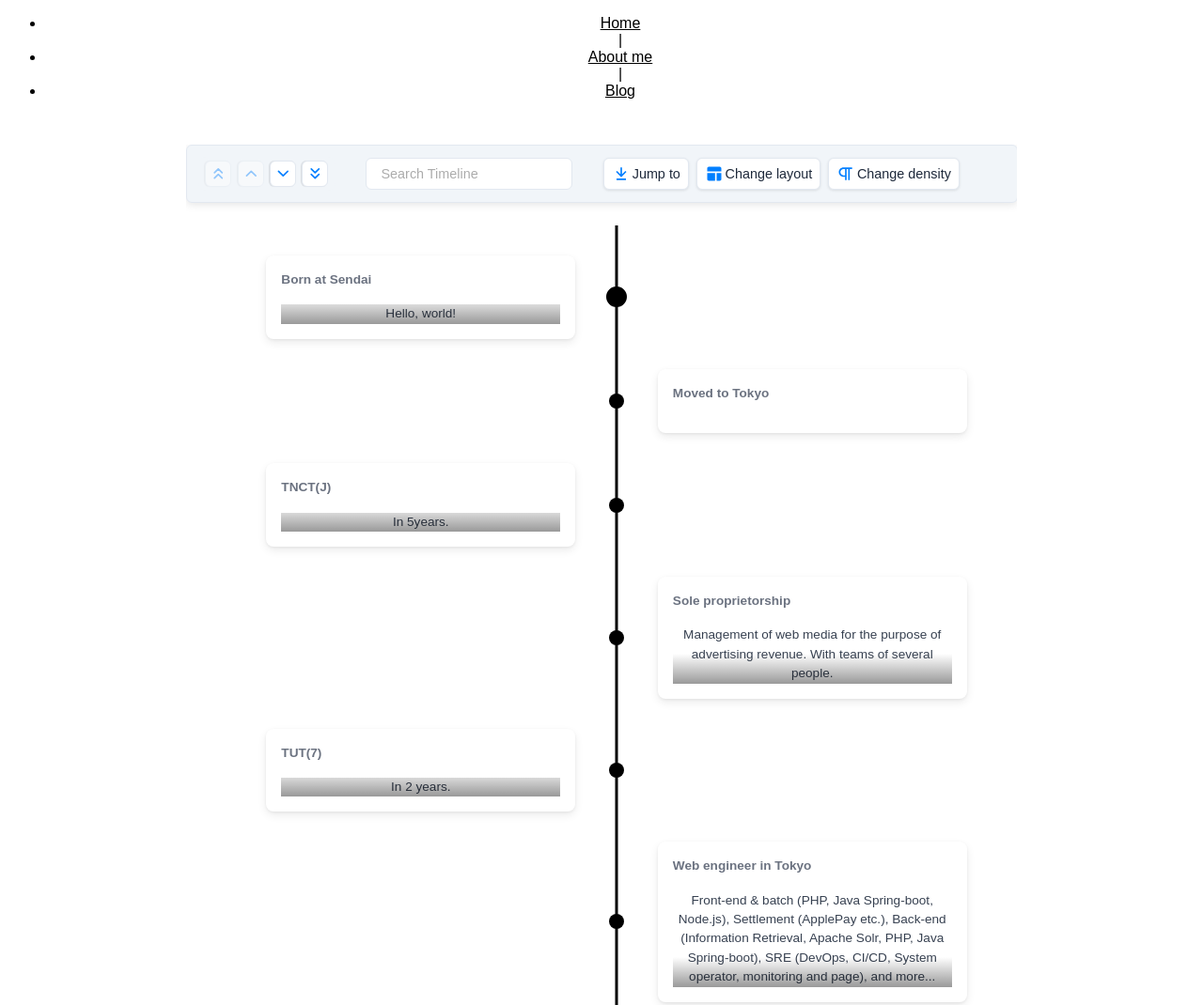
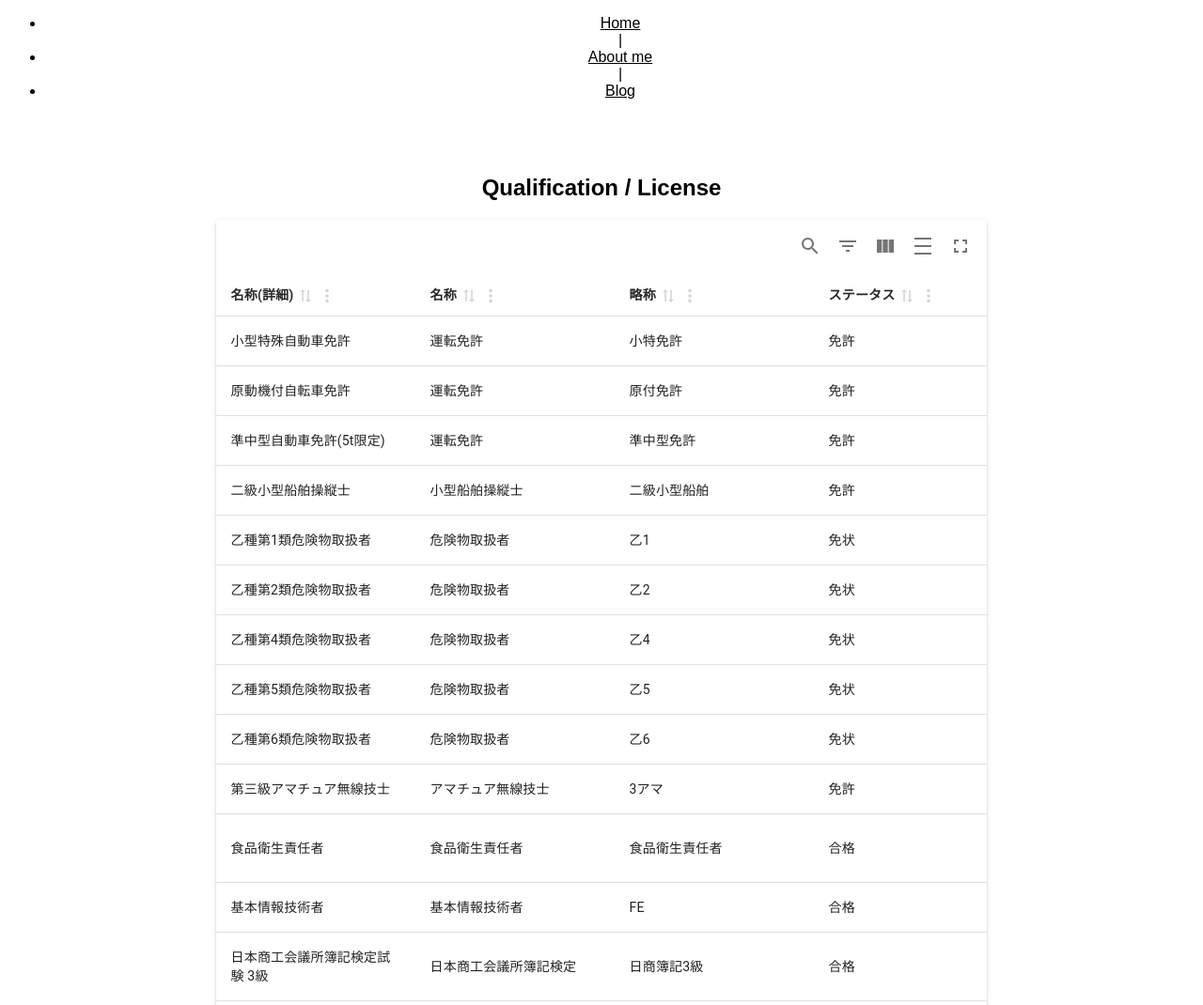
Before and after one commit to watahari/watahari.com, a Gatsby site: page /about in a window 1280 px wide. Shown: the top 1070 px of the page at 94% size. Built offline with nearby package versions, Linux system fonts and the light colour scheme; Gatsby itself is replaced by a stand-in of ours.

Commit message:
[add] Qualification / License

```diff
--- a/package.json
+++ b/package.json
@@ -28,6 +28,7 @@
     "gatsby-plugin-styled-components": "^6.7.0",
     "gatsby-source-filesystem": "^5.7.0",
     "gatsby-transformer-sharp": "^5.13.0",
+    "material-react-table": "^2.13.0",
     "modern-css-reset": "^1.4.0",
     "react": "^18.2.0",
     "react-chrono": "^1.22.0",
--- /dev/null
+++ b/src/components/license.js
@@ -0,0 +1,311 @@
+import * as React from 'react'
+import { useMemo } from 'react';
+import {
+  MaterialReactTable,
+  useMaterialReactTable,
+} from 'material-react-table';
+import {
+  wrapper
+} from './license.module.css'
+
+const data = [
+  {
+    title: {
+      longName: '小型特殊自動車免許',
+      name: '運転免許',
+      shortName: '小特免許',
+    },
+    status: '免許',
+    acquisitionDate: '2007年03月',
+    type: '国家資格',
+    category: '公安委員会',
+    issuer: '東京都公安委員会',
+  },
+  {
+    title: {
+      longName: '原動機付自転車免許',
+      name: '運転免許',
+      shortName: '原付免許',
+    },
+    status: '免許',
+    acquisitionDate: '?年?月',
+    type: '国家資格',
+    category: '公安委員会',
+    issuer: '東京都公安委員会',
+  },
+  {
+    title: {
+      longName: '準中型自動車免許(5t限定)',
+      name: '運転免許',
+      shortName: '準中型免許',
+    },
+    status: '免許',
+    acquisitionDate: '2009年11月',
+    type: '国家資格',
+    category: '公安委員会',
+    issuer: '東京都公安委員会',
+  },
+  {
+    title: {
+      longName: '二級小型船舶操縦士',
+      name: '小型船舶操縦士',
+      shortName: '二級小型船舶',
+    },
+    status: '免許',
+    acquisitionDate: '2023年10月',
+    type: '国家資格',
+    category: '国土交通省',
+    issuer: '国土交通大臣',
+  },
+  {
+    title: {
+      longName: '乙種第1類危険物取扱者',
+      name: '危険物取扱者',
+      shortName: '乙1',
+    },
+    status: '免状',
+    acquisitionDate: '2007年07月',
+    type: '国家資格',
+    category: '総務省',
+    issuer: '東京都知事',
+  },
+  {
+    title: {
+      longName: '乙種第2類危険物取扱者',
+      name: '危険物取扱者',
+      shortName: '乙2',
+    },
+    status: '免状',
+    acquisitionDate: '2008年03月',
+    type: '国家資格',
+    category: '総務省',
+    issuer: '東京都知事',
+  },
+  {
+    title: {
+      longName: '乙種第4類危険物取扱者',
+      name: '危険物取扱者',
+      shortName: '乙4',
+    },
+    status: '免状',
+    acquisitionDate: '2006年09月',
+    type: '国家資格',
+    category: '総務省',
+    issuer: '東京都知事',
+  },
+  {
+    title: {
+      longName: '乙種第5類危険物取扱者',
+      name: '危険物取扱者',
+      shortName: '乙5',
+    },
+    status: '免状',
+    acquisitionDate: '2008年03月',
+    type: '国家資格',
+    category: '総務省',
+    issuer: '東京都知事',
+  },
+  {
+    title: {
+      longName: '乙種第6類危険物取扱者',
+      name: '危険物取扱者',
+      shortName: '乙6',
+    },
+    status: '免状',
+    acquisitionDate: '2007年07月',
+    type: '国家資格',
+    category: '総務省',
+    issuer: '東京都知事',
+  },
+  {
+    title: {
+      longName: '第三級アマチュア無線技士',
+      name: 'アマチュア無線技士',
+      shortName: '3アマ',
+    },
+    status: '免許',
+    acquisitionDate: '2023年08月',
+    type: '国家資格',
+    category: '総務省',
+    issuer: '関東総合通信局長',
+  },
+  {
+    title: {
+      longName: '食品衛生責任者',
+      name: '食品衛生責任者',
+      shortName: '食品衛生責任者',
+    },
+    status: '合格',
+    acquisitionDate: '2023年05月',
+    type: '国家資格',
+    category: '厚生労働省',
+    issuer: '一般社団法人東京都食品衛生協会',
+  },
+  {
+    title: {
+      longName: '基本情報技術者',
+      name: '基本情報技術者',
+      shortName: 'FE',
+    },
+    status: '合格',
+    acquisitionDate: '2009年05月',
+    type: '国家資格',
+    category: '経済産業省',
+    issuer: '経済産業省',
+  },
+  {
+    title: {
+      longName: '日本商工会議所簿記検定試験 3級',
+      name: '日本商工会議所簿記検定',
+      shortName: '日商簿記3級',
+    },
+    status: '合格',
+    acquisitionDate: '2007年07月',
+    type: '公的資格',
+    category: '公的資格',
+    issuer: '日本商工会議所',
+  },
+  {
+    title: {
+      longName: 'ピティナ・ピアノステップ 発展1',
+      name: 'ピティナ・ピアノステップ',
+      shortName: 'ピアノ･ステップ 発展1',
+    },
+    status: '合格',
+    acquisitionDate: '2007年05月',
+    type: '民間検定',
+    category: '民間',
+    issuer: '一般社団法人全日本ピアノ指導者協会',
+  },
+  {
+    title: {
+      longName: '日本漢字能力検定 準2級',
+      name: '日本漢字能力検定',
+      shortName: '漢検準2級',
+    },
+    status: '合格',
+    acquisitionDate: '?年?月',
+    type: '民間検定',
+    category: '民間',
+    issuer: '公益財団法人 日本漢字能力検定協会',
+  },
+  {
+    title: {
+      longName: '日本漢字能力検定 3級',
+      name: '日本漢字能力検定',
+      shortName: '漢検3級',
+    },
+    status: '合格',
+    acquisitionDate: '?年?月',
+    type: '民間検定',
+    category: '民間',
+    issuer: '公益財団法人 日本漢字能力検定協会',
+  },
+  {
+    title: {
+      longName: '3級ウェブデザイン技能士',
+      name: 'ウェブデザイン技能士',
+      shortName: 'ウェブデザイン技能検定 3級',
+    },
+    status: '合格',
+    acquisitionDate: '?年?月',
+    type: '国家資格',
+    category: '厚生労働省',
+    issuer: '特定非営利活動法人インターネットスキル認定普及協会',
+  },
+  {
+    title: {
+      longName: '実用英語技能検定 3級',
+      name: '実用英語技能検定',
+      shortName: '英検3級',
+    },
+    status: '合格',
+    acquisitionDate: '?年?月',
+    type: '民間検定',
+    category: '民間',
+    issuer: '日本英語検定協会',
+  },
+  {
+    title: {
+      longName: '国際コミュニケーション英語能力テスト',
+      name: '国際コミュニケーション英語能力テスト',
+      shortName: 'TOEIC',
+    },
+    status: '560点',
+    acquisitionDate: '2013年?月',
+    type: '民間検定',
+    category: '民間',
+    issuer: 'Educational Testing Service',
+  },
+  {
+    title: {
+      longName: '救命講習',
+      name: '普通救命講習',
+      shortName: '普通救命講習',
+    },
+    status: '認定→失効',
+    acquisitionDate: '2006年3月',
+    type: '公的資格',
+    category: '消防本部',
+    issuer: '東京消防庁',
+  },
+];
+
+const License = () => {
+  const columns = useMemo(
+    () => [
+      {
+        accessorKey: 'title.longName',
+        header: '名称\(詳細\)',
+      },
+      {
+        accessorKey: 'title.name',
+        header: '名称',
+      },
+      {
+        accessorKey: 'title.shortName',
+        header: '略称',
+      },
+      {
+        accessorKey: 'status',
+        header: 'ステータス',
+      },
+      {
+        accessorKey: 'type',
+        header: '種類',
+      },
+      {
+        accessorKey: 'category',
+        header: '分野',
+      },
+      {
+        accessorKey: 'issuer',
+        header: '免許交付者/認定団体',
+      },
+      {
+        accessorKey: 'acquisitionDate',
+        header: '取得時期',
+      },
+    ],
+    [],
+  );
+
+  const table = useMaterialReactTable({
+    columns,
+    data,
+    initialState: { pagination: { pageSize: 15, pageIndex: 0 } },
+  });
+
+  return (
+    <div className={wrapper}>
+      <h2>
+        Qualification / License
+      </h2>
+      <div>
+        <MaterialReactTable table={table} />
+      </div>
+    </div>
+  );
+};
+
+export default License;
--- /dev/null
+++ b/src/components/license.module.css
@@ -0,0 +1,3 @@
+.wrapper {
+  margin: 2em;
+}
--- a/src/components/timeline.js
+++ b/src/components/timeline.js
@@ -55,6 +55,9 @@ export const data = [
 const Timeline = () => {
   return (
     <div>
+      <h2>
+        My history
+      </h2>
       <div>
         <Chrono
           items={data}
--- a/src/pages/about.tsx
+++ b/src/pages/about.tsx
@@ -1,5 +1,6 @@
 import * as React from "react"
 import Layout from '../components/layout'
+import License from '../components/license'
 import Timeline from '../components/timeline'
 import type { HeadFC, PageProps } from "gatsby"
 
@@ -7,6 +8,7 @@ import type { HeadFC, PageProps } from "gatsby"
 const IndexPage: React.FC<PageProps> = () => {
   return (
     <Layout>
+      <License />
       <Timeline />
     </Layout>
   )
```
Also changed, not shown: 1 other file.
